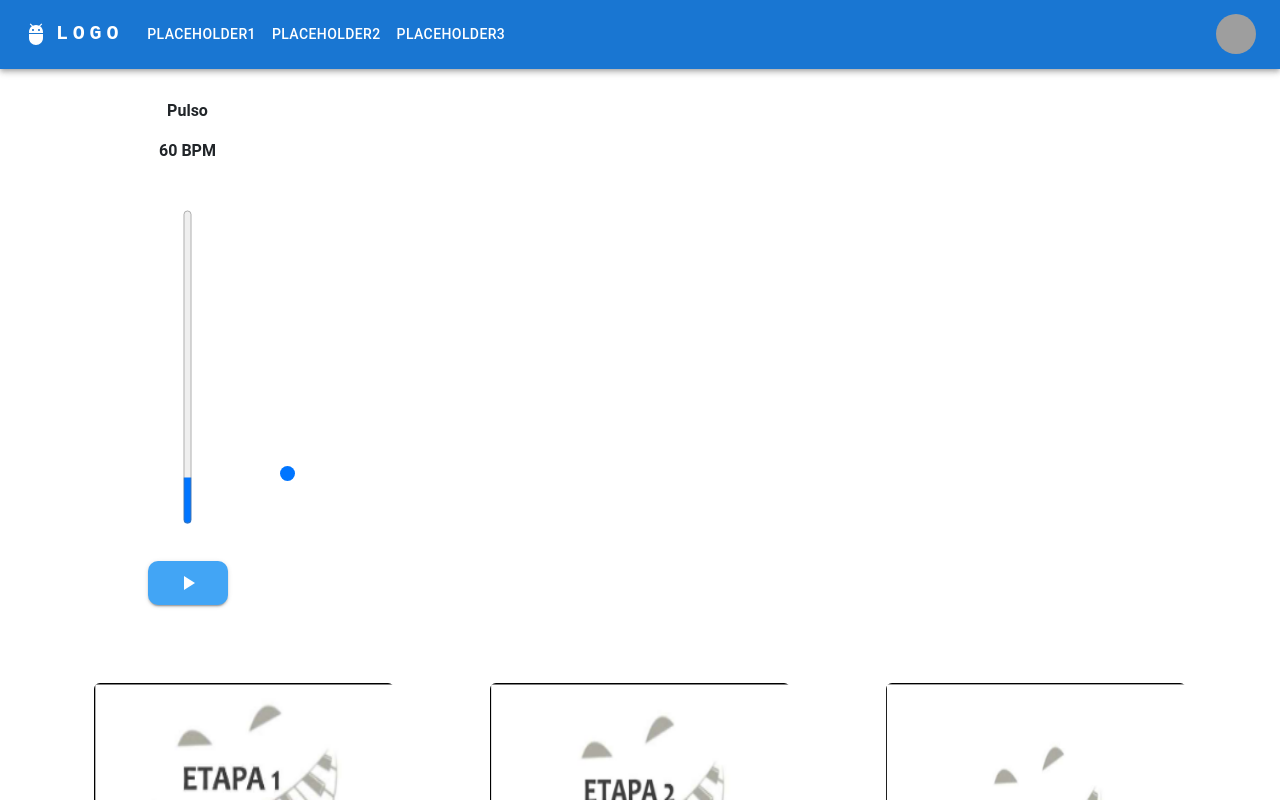
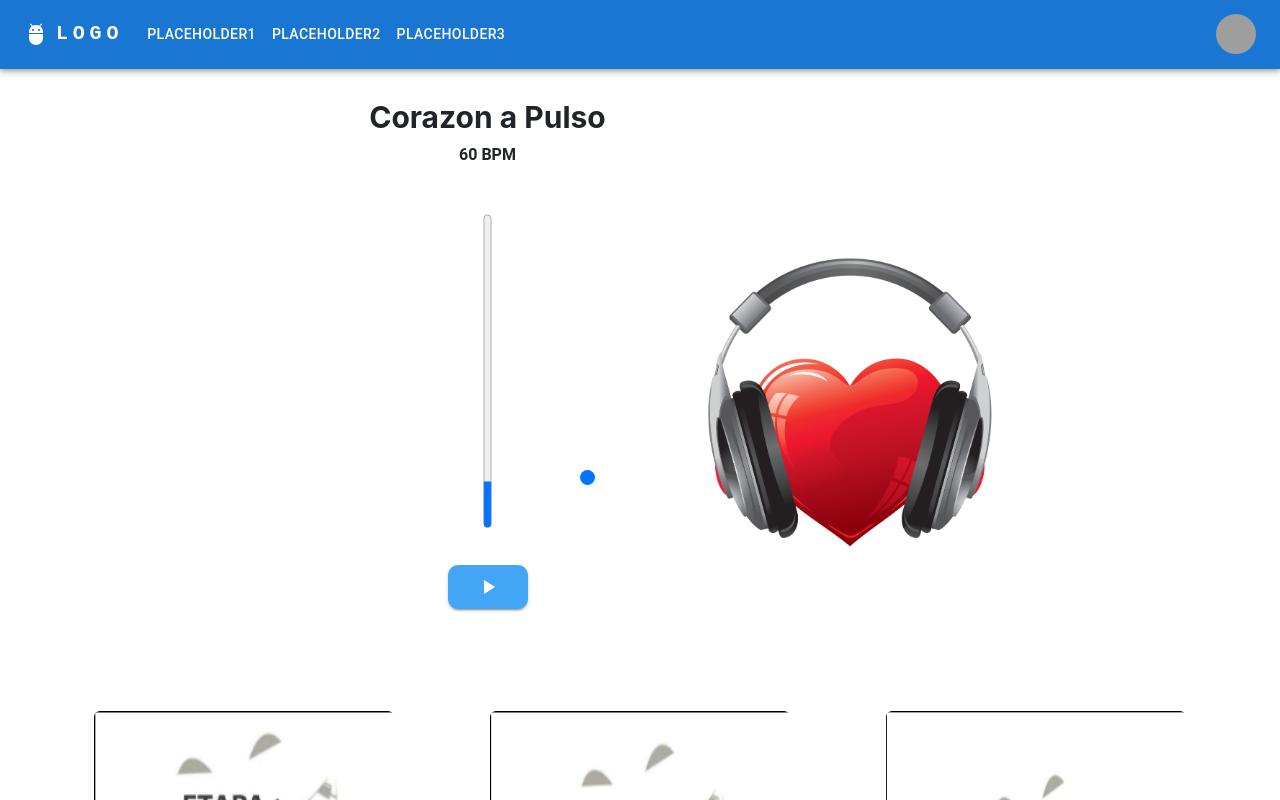
Before and after one commit to MxiDe3v/Proyecto-ISW-2023.1, a React (Create React App) app in the folder frontend/pianoup/: page /pulso in a window 1280 px wide. Shown: the top 800 px of the page. Built offline with nearby package versions, Linux system fonts and the light colour scheme; grey boxes are pictures that could not be loaded.

Commit message:
imagen corazon a pulso

```diff
--- a/frontend/pianoup/src/components/Metronome.js
+++ b/frontend/pianoup/src/components/Metronome.js
@@ -3,6 +3,7 @@ import Button from '@mui/material/Button';
 import PlayArrowIcon from '@mui/icons-material/PlayArrow';
 import StopIcon from '@mui/icons-material/Stop';
 import ResponsiveAppBar from "../ResponsiveAppBar";
+import image from "./assets/heart.png";
 import "./metronome.css";
 
 const click1 = "//daveceddia.com/freebies/react-metronome/click1.wav";
@@ -88,7 +89,7 @@ class Metronome extends Component {
         <ResponsiveAppBar></ResponsiveAppBar>
         <div className="metronome">
           <div className="bpm-slider">
-          <p>Pulso</p>
+            <h2 className="title-slider">Corazon a Pulso</h2>
             <p>{bpm} BPM</p>
             <input
               type="range"
@@ -101,6 +102,9 @@ class Metronome extends Component {
           </div>
           <Button variant="contained" onClick={this.startStop}>{isPlaying ? <StopIcon></StopIcon> : <PlayArrowIcon></PlayArrowIcon>}</Button>
       </div>
+      <div className="img-heartbeat">
+          <img src={image}></img>
+        </div>
       </>
     );
   }
--- a/frontend/pianoup/src/components/metronome.css
+++ b/frontend/pianoup/src/components/metronome.css
@@ -2,6 +2,7 @@
   text-align: center;
   max-width: 375px;
   padding: 30px;
+  margin-left: 300px;
 }
 
 .bpm-slider p {
@@ -18,6 +19,11 @@
   bottom: 0;
 }
 
+.title-slider {
+  font-size: 30px;
+  font-weight: bold;
+}
+
 .metronome button {
     background: #42a5f5;
     padding: 10px;
@@ -28,3 +34,16 @@
     font-weight: bold;
     margin-top: 80px;
   }
+
+.img-heartbeat img {
+  width: 300px;
+  height: 300px;
+  margin-left: 700px;
+  margin-top: -500px;
+  animation: beat .35s infinite alternate;
+	transform-origin: center;
+}
+
+@keyframes beat{
+	to { transform: scale(1.2); }
+}
```
Also changed, not shown: frontend/pianoup/src/components/assets/heart.png (added). Lines whose indentation alone changed are shown as unchanged.
